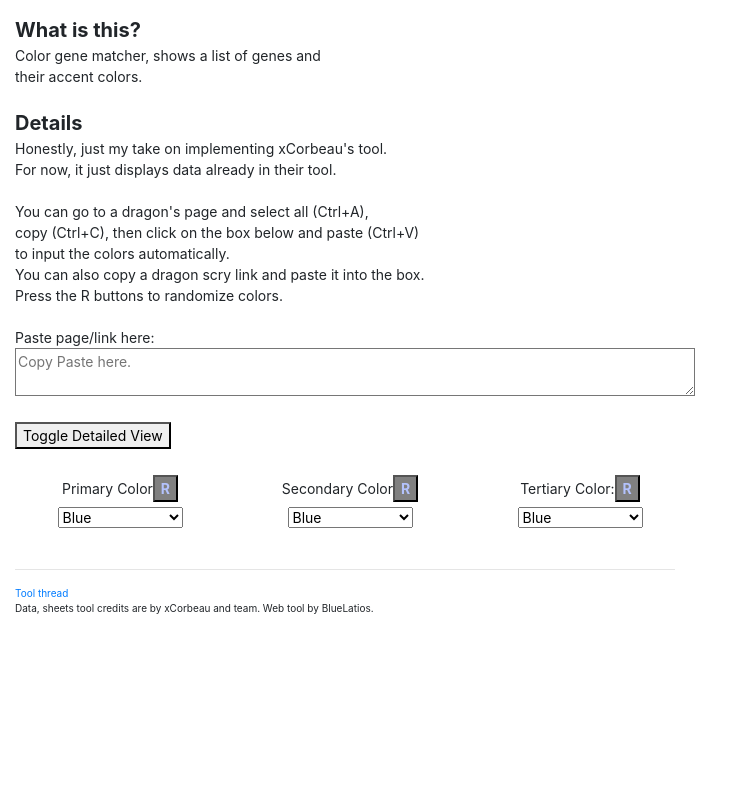
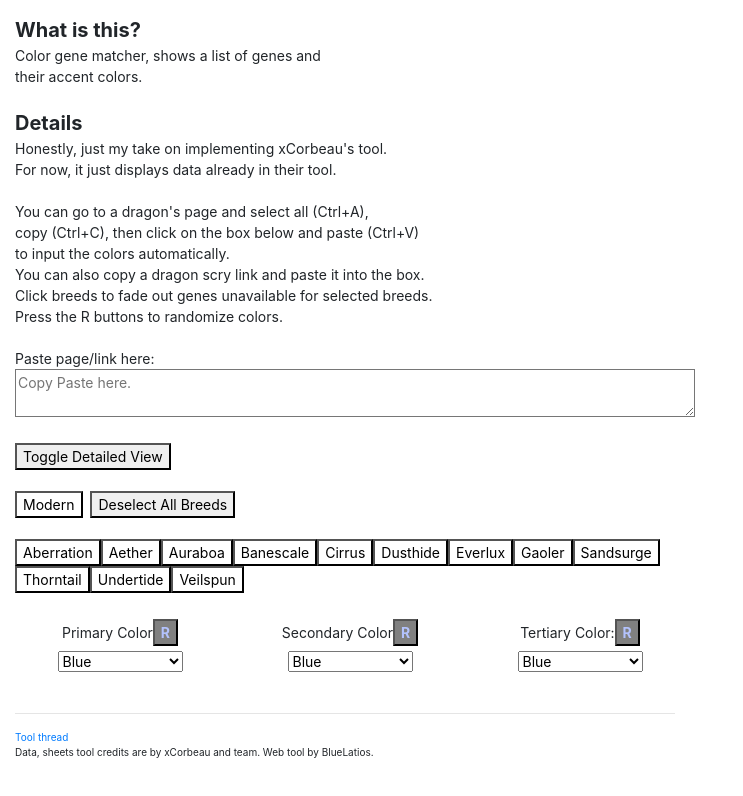
Before and after one commit to Blue-Latios/FRStuff, a Nuxt app: page /color-gene-match in a window 1280 px wide. Shown: the top 796 px of the page, without its empty margins (0-743 px from the left). Built offline with nearby package versions, Linux system fonts and the light colour scheme.

Commit message:
Add breed select to Color-Gene Match, add new genes

```diff
--- a/data/scry.js
+++ b/data/scry.js
@@ -1045,11 +1045,13 @@ module.exports = {
 			"Bar": "346",
 			"Caterpillar": "347",
 			"Cherub": "348",
+			"Chorus": "349",
 			"Chrysocolla": "350",
 			"Criculaworm": "351",
 			"Crystal": "352",
 			"Fade": "353",
 			"Flaunt": "354",
+			"Jaguar": "510",
 			"Jupiter": "355",
 			"Laced": "356",
 			"Lionfish": "357",
@@ -1079,6 +1081,7 @@ module.exports = {
 			"Arowana": "345",
 			"Blend": "347",
 			"Butterfly": "359",
+			"Choir": "346",
 			"Coil": "371",
 			"Constellation": "372",
 			"Crown": "378",
@@ -1099,6 +1102,7 @@ module.exports = {
 			"Mottle": "356",
 			"Noxtide": "357",
 			"Paint": "361",
+			"Rosette": "510",
 			"Sarcophagus": "363",
 			"Saturn": "358",
 			"Seraph": "353",
--- a/pages/color-gene-match/index.vue
+++ b/pages/color-gene-match/index.vue
@@ -15,6 +15,7 @@
   copy (Ctrl+C), then click on the box below and paste (Ctrl+V)<br>
   to input the colors automatically.<br>
   You can also copy a dragon scry link and paste it into the box.<br>
+  Click breeds to fade out genes unavailable for selected breeds.<br>
   Press the R buttons to randomize colors.<br><br>
 
   Paste page/link here:<br>
@@ -22,6 +23,20 @@
 
   <button @click="compact = !compact">{{ toggleText }}</button><br><br>
 
+  <button v-for="(item, idx) in modern_list" :key="item.value"
+      :class="buttonClass(item)"
+      @click="toggle_m(idx)">
+      {{ item.name }}
+  </button>&nbsp;
+  <button @click="deselect_all">Deselect All Breeds</button>
+  <br><br>
+  <button v-for="(item, idx) in ancient_list" :key="item.value"
+      :class="buttonClass(item)"
+      @click="toggle_a(idx)">
+      {{ item.name }}
+  </button>
+  <br>
+  <br>
   <div class="cols">
   <div class="col">
     <label>Primary Color</label>
@@ -106,6 +121,23 @@
   padding: 6px;
   background: white;
 }
+.on {
+	background-color: blue;
+	color: white;
+}
+.off {
+	background-color: white;
+	color: black;
+}
+.disableGene {
+  background: white;
+}
+.disableGene td {
+  opacity: 0.2;
+}
+.disableGene2 {
+  opacity: 0.2;
+}
 </style>
 
 <script>
@@ -166,7 +198,19 @@ export default {
       prim_c: "Blue",
       sec_c: "Blue",
       tert_c: "Blue",
-      compact: true
+      compact: true,
+
+      g_id: SCRY["breeds"],
+
+      modern_list: [{
+          name: "Modern",
+          isOn: false,
+      }],
+      ancient_list: Object.keys(SCRY["ancient_list"]).map(
+        item=>({
+          name: item,
+          isOn: false,
+      })),
     };
   },
   head() {
@@ -177,7 +221,38 @@ export default {
   computed: {
     toggleText() {
       return this.compact ? "Toggle Detailed View" : "Toggle Compact View";
-    }
+    },
+    buttonClass() {
+      return (item) => {
+        if (!item.isOn) return 'off';
+        return 'on';
+      };
+    },
+    noSelect() {
+      return [...this.modern_list, ...this.ancient_list].every(item => item.isOn == false);
+    },
+    check_gene_disabled() {
+			return (x) => {
+        if (this.noSelect)
+          return false;
+        else {
+          let modern_already = false;
+          for (let breed in this.g_id) {
+            let b = {};
+            b.name = breed;
+            if (!(b.name == "Modern" && modern_already)) {
+              if (b.name == "Modern") modern_already=true;
+              if (this.check_on(breed)) {
+                if (Object.keys(this.g_id[breed]).includes(x)) {
+                  return false;
+                }
+              }
+            }
+          }
+        }
+				return true;
+			}
+		},
   },
   watch: {
     prim_c() { this.generate(); },
@@ -186,6 +261,33 @@ export default {
     compact() { this.generate(); }
   },
   methods: {
+    check_on(breed) {
+			if (breed == "Modern") {
+				let m = this.modern_list.filter(x => x.isOn);
+				if (m.length > 0) return true;
+				else return false;
+			} else {
+				let a = this.ancient_list.filter(x => x.name == breed).map(x => x.isOn);
+				return a[0];
+			}
+		},
+    toggle_m(x) {
+			this.modern_list[x].isOn = !this.modern_list[x].isOn;
+      this.generate();
+		},
+		toggle_a(x) {
+			this.ancient_list[x].isOn = !this.ancient_list[x].isOn;
+      this.generate();
+		},
+    deselect_all() {
+			for (const key in this.modern_list) {
+				this.modern_list[key].isOn = false;
+			}
+			for (const key in this.ancient_list) {
+				this.ancient_list[key].isOn = false;
+			}
+      this.generate();
+		},
     generateFull() {
       let p = this.generateDetailed(this.prim_c, 1, this.mappings);
       let s = this.generateDetailed(this.sec_c, 2, this.mappings);
@@ -222,8 +324,7 @@ export default {
         let accents = this.colors[colorName][gene];
         if (!accents) continue;
 
-        out += "<tr>";
-
+        out += `<tr class="${this.check_gene_disabled(g) ? 'disableGene' : ''}">`;
         out += "<td><span class='detailText'>" + g + "</span></td>";
         for (let hex of accents) {
           out += "<td class='hexText'>" + colorBox(hex) + " <span class='detailText'>" + hex.slice(1) + "</span></td>";
@@ -249,7 +350,7 @@ export default {
         let accents = this.colors[colorName][gene];
         if (!accents) continue;
 
-        let row = "<div><span style='padding-left:3px; padding-right:3px; background:white; border-radius: 4px;'>" + g + "</span> ";
+        let row = `<div class="${this.check_gene_disabled(g) ? 'disableGene2' : ''}"><span style='padding-left:3px; padding-right:3px; background:white; border-radius: 4px;'>` + g + "</span> ";
         for (let hex of accents) {
           row += colorBox(hex);
         }
@@ -277,13 +378,13 @@ export default {
         html += "<tr>";
 
         colorString = "background: " + baseHex1 + ";";
-        html += "<td style='padding:6px; vertical-align:top;" + colorString + "'>" + (p[i] || "") + "</td>";
+        html += "<td style='padding:6px; vertical-align:top;" + colorString + `'>` + (p[i] || "") + "</td>";
 
         colorString = "background: " + baseHex2 + ";";
-        html += "<td style='padding:6px; vertical-align:top; " + colorString + "'>" + (s[i] || "") + "</td>";
+        html += "<td style='padding:6px; vertical-align:top; " + colorString + `'>` + (s[i] || "") + "</td>";
 
         colorString = "background: " + baseHex3 + ";";
-        html += "<td style='padding:6px; vertical-align:top;" + colorString + "'>" + (t[i] || "") + "</td>";
+        html += "<td style='padding:6px; vertical-align:top;" + colorString + `'>` + (t[i] || "") + "</td>";
 
         html += "</tr>";
       }
```
Also changed, not shown: pages/predict-lite/index.vue (indentation only).
